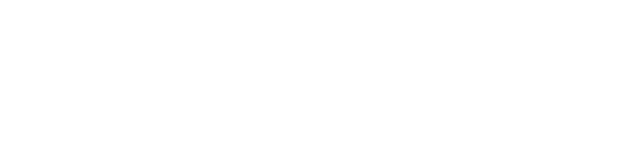
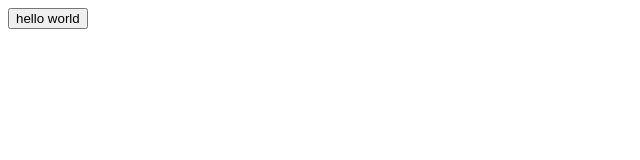
Before and after one commit to Kai-By-Design/KM-TestRepo, a website: page index.html in a window 1280 px wide. Shown: the whole page, without its empty margins (0-640 px from the left). Drawn offline with Linux system fonts and the light colour scheme.

Commit message:
added button to html & additional console.logs to .js file

```diff
--- a/index.html
+++ b/index.html
@@ -7,7 +7,7 @@
   <title>Document</title>
 </head>
 <body>
-
+  <button>hello world</button>
   <script src="index.js" ></script>
 </body>
 </html>
--- a/index.js
+++ b/index.js
@@ -1 +1,4 @@
 console.log('Cat');
+console.log('dog');
+console.log('taco');
+console.log('cherry');
```
